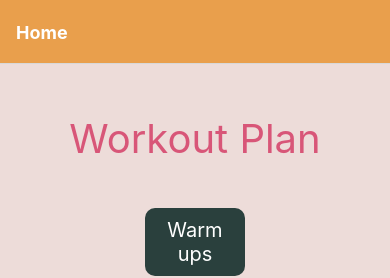
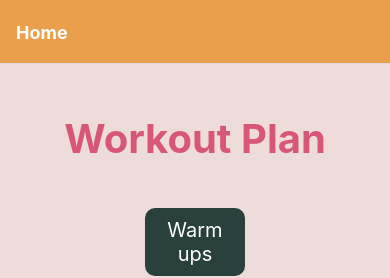
Before and after one commit to emily-foley/Workout-Plan-App, a React Native app in the folder portfolio2/: screen / in a window 390 px wide. Shown: the top 278 px of the page. Built offline with nearby package versions, Linux system fonts and the light colour scheme.

Commit message:
April 25, 2022 7:46 PM

```diff
--- a/portfolio2/App.js
+++ b/portfolio2/App.js
@@ -295,6 +295,7 @@ const styles = StyleSheet.create({
     textAlign: "center",
   },
   heading: {
+    fontWeight: 700,
     fontSize: 40,
     paddingBottom: 40,
     paddingTop: 50,
```
